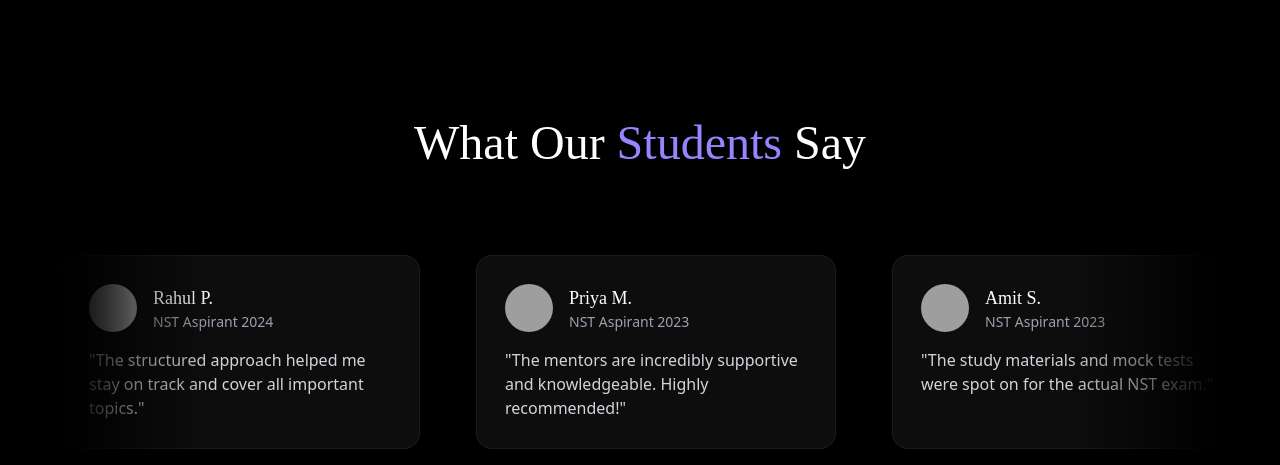
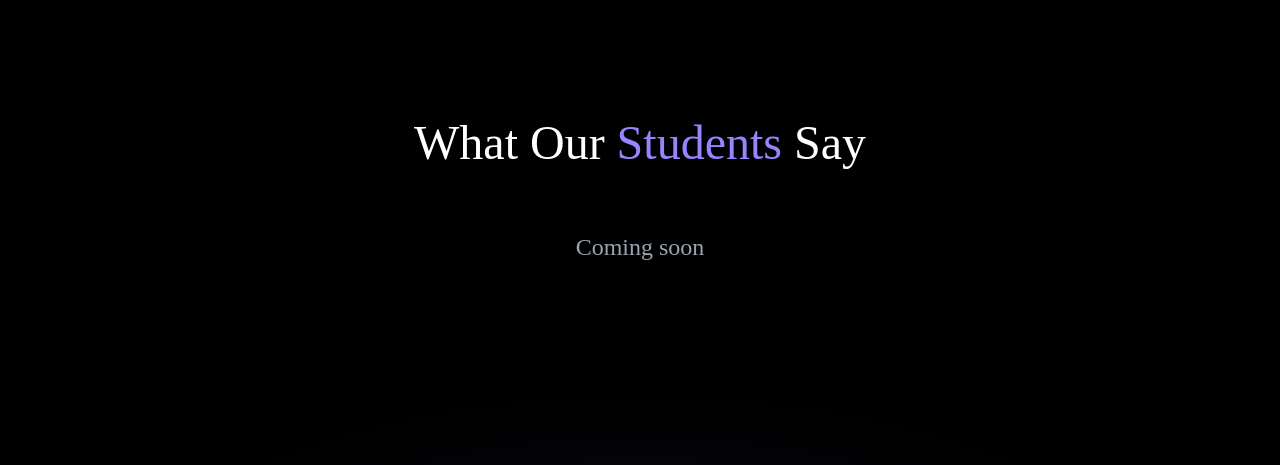
Before and after one commit to tushaar-05/Preper, a Flask app: page / in a window 1280 px wide. Shown: the part 3837-4302 px from the top of the page. Run offline with Flask 3, Linux system fonts and the light colour scheme; some libraries are stand-ins or nearby versions; some web fonts are replaced; grey boxes are pictures that could not be loaded.

Commit message:
Added coming soon in testimonial

```diff
--- a/app/templates/index.html
+++ b/app/templates/index.html
@@ -540,6 +540,11 @@
             What Our <span class="text-[var(--purple)]">Students</span> Say
           </h2>
 
+          <div class="text-center">
+            <h3 class="text-2xl font-[BwGradual-Regular] text-gray-400">Coming soon</h3>
+          </div>
+
+          <!--
           <div class="marquee-container mb-8">
             <div class="marquee-track">
               <div class="marquee-item">
@@ -668,6 +673,7 @@
               </div>
             </div>
           </div>
+          -->
         </div>
       </section>
 
```
